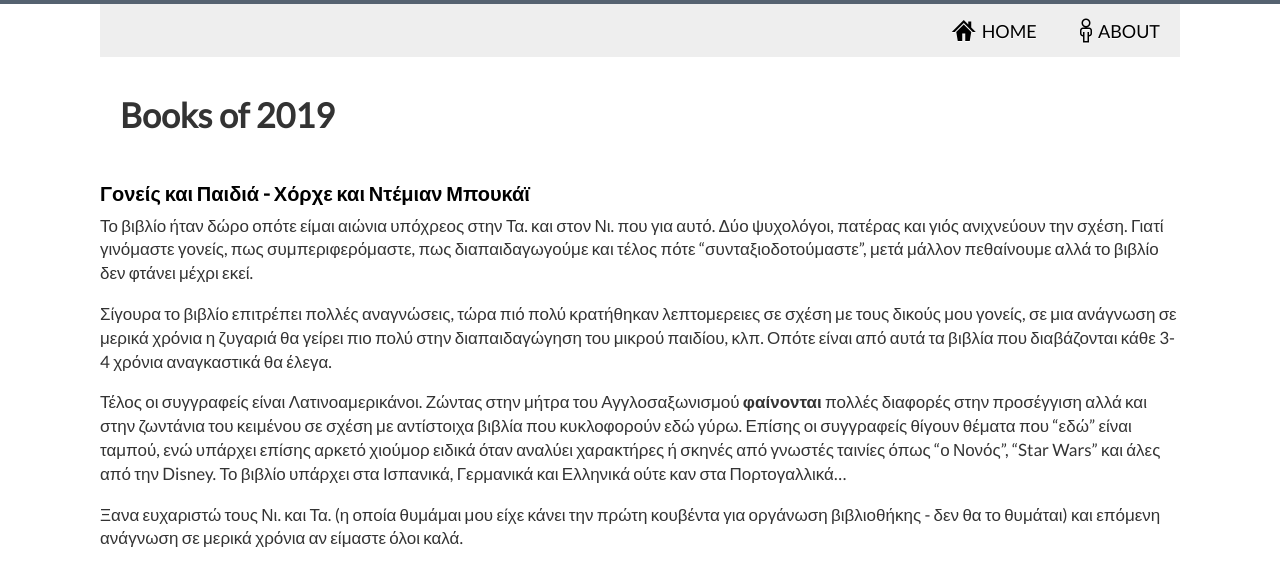
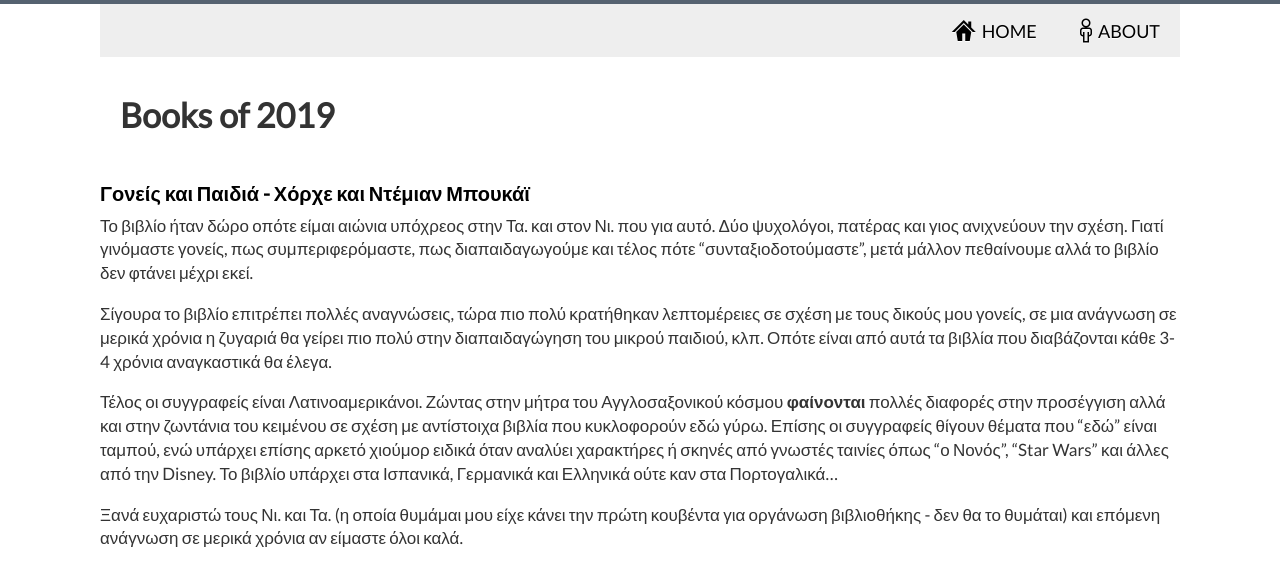
Before and after one commit to dimitrismistriotis/dimitrismistriotis.github.io, a Jekyll site: the page built from _posts/2019-01-14-books_of_2019.md, in a window 1280 px wide. Shown: the top 586 px of the page. Built offline with Jekyll 4.4.1, drawn with Linux system fonts in a browser that asks for light colours.

Commit message:
Spell Check.

```diff
--- a/_posts/2019-01-14-books_of_2019.md
+++ b/_posts/2019-01-14-books_of_2019.md
@@ -9,25 +9,25 @@
 ## Γονείς και Παιδιά - Χόρχε και Ντέμιαν Μπουκάϊ
 
 Το βιβλίο ήταν δώρο οπότε είμαι αιώνια υπόχρεος στην Τα. και στον Νι. που για
-αυτό. Δύο ψυχολόγοι, πατέρας και γιός ανιχνεύουν την σχέση. Γιατί γινόμαστε
+αυτό. Δύο ψυχολόγοι, πατέρας και γιος ανιχνεύουν την σχέση. Γιατί γινόμαστε
 γονείς, πως συμπεριφερόμαστε, πως διαπαιδαγωγούμε και τέλος πότε
 "συνταξιοδοτούμαστε", μετά μάλλον πεθαίνουμε αλλά το βιβλίο δεν φτάνει μέχρι
 εκεί.
 
-Σίγουρα το βιβλίο επιτρέπει πολλές αναγνώσεις, τώρα πιό πολύ κρατήθηκαν
-λεπτομερειες σε σχέση με τους δικούς μου γονείς, σε μια ανάγνωση σε μερικά
-χρόνια η ζυγαριά θα γείρει πιο πολύ στην διαπαιδαγώγηση του μικρού παιδίου,
+Σίγουρα το βιβλίο επιτρέπει πολλές αναγνώσεις, τώρα πιο πολύ κρατήθηκαν
+λεπτομέρειες σε σχέση με τους δικούς μου γονείς, σε μια ανάγνωση σε μερικά
+χρόνια η ζυγαριά θα γείρει πιο πολύ στην διαπαιδαγώγηση του μικρού παιδιού,
 κλπ. Οπότε είναι από αυτά τα βιβλία που διαβάζονται κάθε 3-4 χρόνια αναγκαστικά
 θα έλεγα.
 
 Τέλος οι συγγραφείς είναι Λατινοαμερικάνοι. Ζώντας στην μήτρα του
-Αγγλοσαξωνισμού **φαίνονται** πολλές διαφορές στην προσέγγιση αλλά και στην
-ζωντάνια του κειμένου σε σχέση με αντίστοιχα βιβλία που κυκλοφορούν εδώ γύρω.
-Επίσης οι συγγραφείς θίγουν θέματα που "εδώ" είναι ταμπού, ενώ υπάρχει επίσης
-αρκετό χιούμορ ειδικά όταν αναλύει χαρακτήρες ή σκηνές από γνωστές ταινίες
-όπως "ο Νονός", "Star Wars" και άλες από την Disney. Το βιβλίο υπάρχει στα
-Ισπανικά, Γερμανικά και Ελληνικά ούτε καν στα Πορτογαλλικά...
+Αγγλοσαξονικού κόσμου **φαίνονται** πολλές διαφορές στην προσέγγιση αλλά και
+στην ζωντάνια του κειμένου σε σχέση με αντίστοιχα βιβλία που κυκλοφορούν εδώ
+γύρω. Επίσης οι συγγραφείς θίγουν θέματα που "εδώ" είναι ταμπού, ενώ υπάρχει
+επίσης αρκετό χιούμορ ειδικά όταν αναλύει χαρακτήρες ή σκηνές από γνωστές
+ταινίες όπως "ο Νονός", "Star Wars" και άλλες από την Disney. Το βιβλίο υπάρχει
+στα Ισπανικά, Γερμανικά και Ελληνικά ούτε καν στα Πορτογαλικά...
 
-Ξανα ευχαριστώ τους Νι. και Τα. (η οποία θυμάμαι μου είχε κάνει την πρώτη
+Ξανά ευχαριστώ τους Νι. και Τα. (η οποία θυμάμαι μου είχε κάνει την πρώτη
 κουβέντα για οργάνωση βιβλιοθήκης - δεν θα το θυμάται) και επόμενη ανάγνωση
 σε μερικά χρόνια αν είμαστε όλοι καλά.
```
